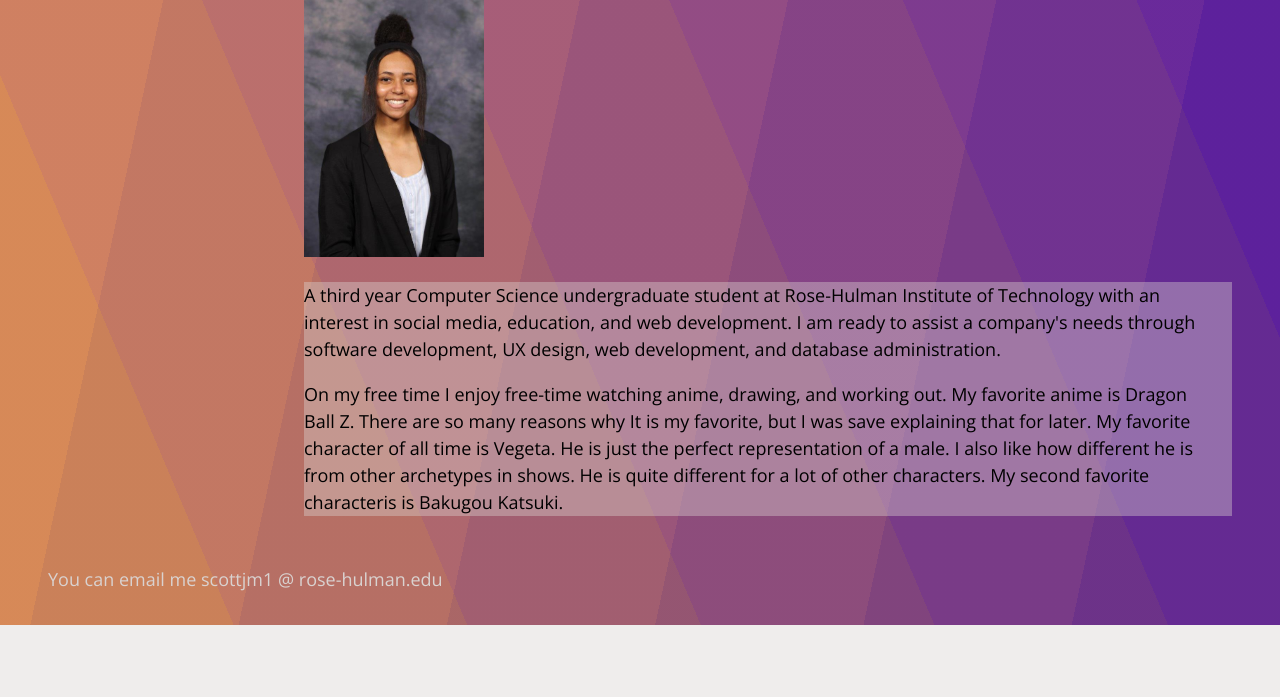
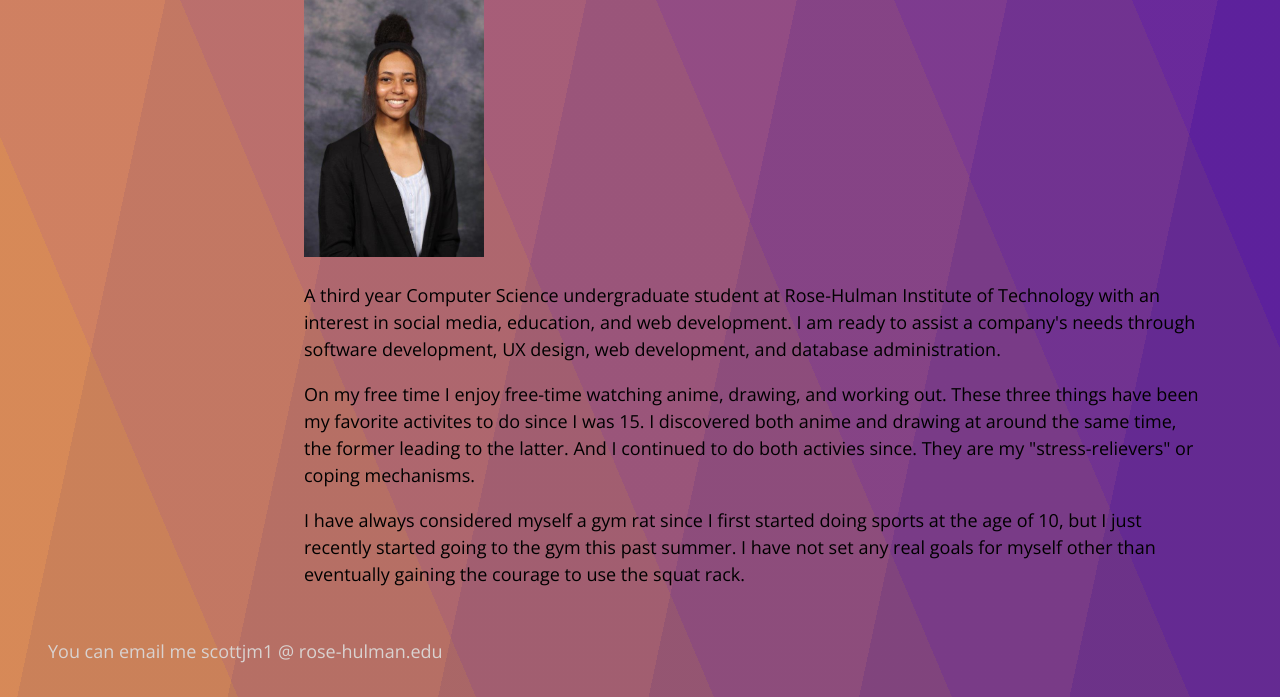
Before and after one commit to jasminescott18/jasminescott18.github.io, a plain HTML site: page Portfolio/public/index.html in a window 1280 px wide. Shown: the part 212-909 px from the top of the page. Before the commit the page ends 837 px from the top, so only its background shows below. Drawn offline with nearby package versions, Linux system fonts and the light colour scheme.

Commit message:
Lots of updates

```diff
--- a/Portfolio/public/index.html
+++ b/Portfolio/public/index.html
@@ -7,7 +7,7 @@
     <title>Jasmine Scott's About Section</title>
     <link rel="stylesheet" href="styles/normalize.css" />
     <link rel="stylesheet" href="styles/main.css" />
-    <link rel="icon" href="images/favicon.png" />
+    <link rel="mainfest" href="images/site.webmainfest" />
 </head>
 
 <body id="about">
@@ -24,23 +24,24 @@
     <main>
         <h1>About</h1>
         <img src="images/about/avatar.jpg" alt="Professional Photo">
-        <div id="about">
+        <div>
             <p>
                 A third year Computer Science undergraduate student at Rose-Hulman Institute of Technology with an
                 interest in social media, education, and web development.
                 I am ready to assist a company's needs through software development, UX design, web development, and
                 database administration.
-
             </p>
-
             <p>
-                On my free time I enjoy free-time watching anime, drawing, and working out. My favorite anime is Dragon
-                Ball Z. There are so many reasons why
-                It is my favorite, but I was save explaining that for later. My favorite character of all time is
-                Vegeta. He is just the perfect representation of a male.
-                I also like how different he is from other archetypes in shows. He is quite different for a lot of other
-                characters. My second favorite characteris
-                is Bakugou Katsuki.
+                On my free time I enjoy free-time watching anime, drawing, and working out. These three things have been
+                my favorite activites to do since I was 15. I discovered both anime and drawing at around the same time,
+                the former leading to the latter. And I continued to do both activies since. They are my
+                "stress-relievers"
+                or coping mechanisms.
+            </p>
+            <p>I have always considered myself a gym rat since I first started doing sports at the age of
+                10, but I just recently started going to the gym this past summer. I have not set any real goals for
+                myself other
+                than eventually gaining the courage to use the squat rack.
             </p>
         </div>
     </main>
```
Also changed, not shown: Portfolio/public/portfolio.html (+7 -7 lines).
